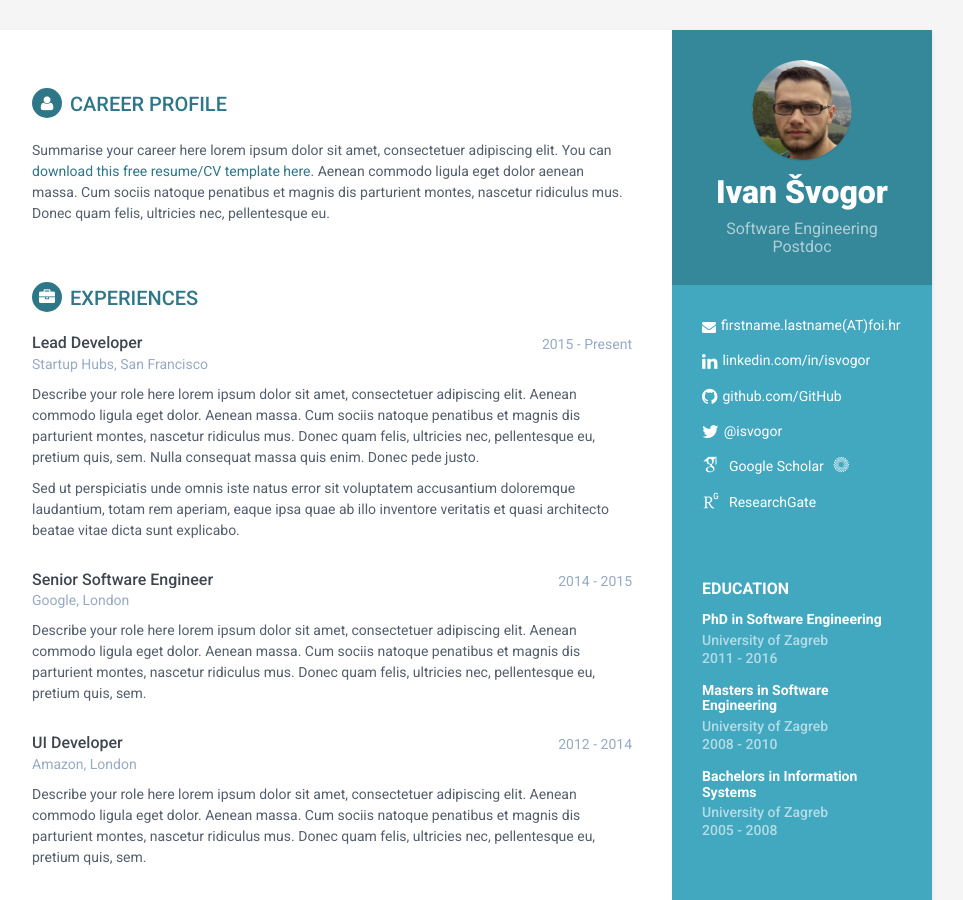
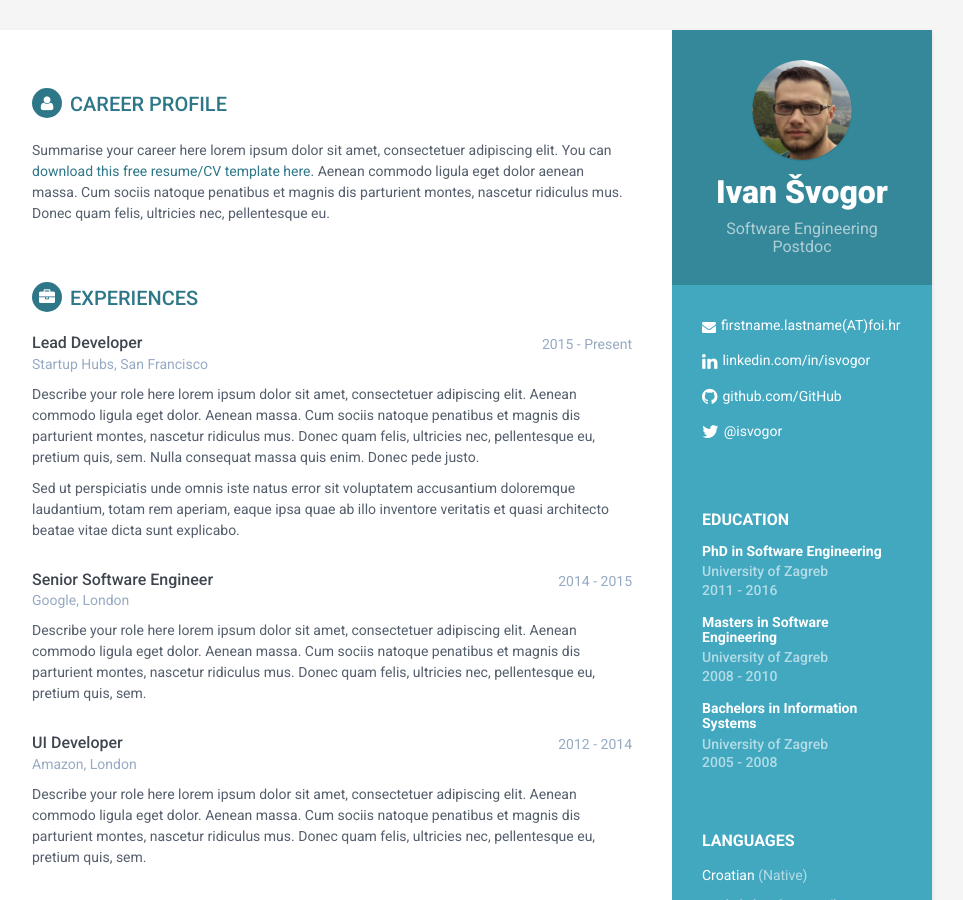
Before and after one commit to isvogor-foi/isvogor-foi.github.io, a Jekyll site: the page built from index.html, in a window 1280 px wide and 900 px high. Shown: the whole window, without its empty margins (188-1151 px from the left). Built offline with Jekyll 4.4.1, drawn with Linux system fonts in a browser that asks for light colours; some web fonts are replaced.

Commit message:
Update sidebar.html

```diff
--- a/_includes/sidebar.html
+++ b/_includes/sidebar.html
@@ -35,23 +35,6 @@
                     <li class="twitter"><i class="fa fa-twitter"></i><a href="https://twitter.com/{{site.twitter}}" target="_blank">{{site.twitter}}</a></li>
                     {% endif %}
 
-                    <li class="fa ai ai-google-scholar">
-                      <span style="font-size: 14px;font-family: 'Roboto',sans-serif;">
-                        <a href="https://scholar.google.hr/citations?user=-xwB1UoAAAAJ&hl=en" target="_blank">Google Scholar</a>
-                      </span>
-                   </li>
-
-                   <li class="fa ai ai-figshare">
-                      <span style="font-size: 14px;font-family: 'Roboto',sans-serif;">
-
-                      </span>
-                   </li>
-
-                   <li class="fa ai ai-researchgate">
-                      <span style="font-size: 14px;font-family: 'Roboto',sans-serif;">
-                        <a href="https://www.researchgate.net/profile/Ivan_Svogor" target="_blank">ResearchGate</a></span>
-                   </li>
-
 
                 </ul>
             </div><!--//contact-container-->
```
